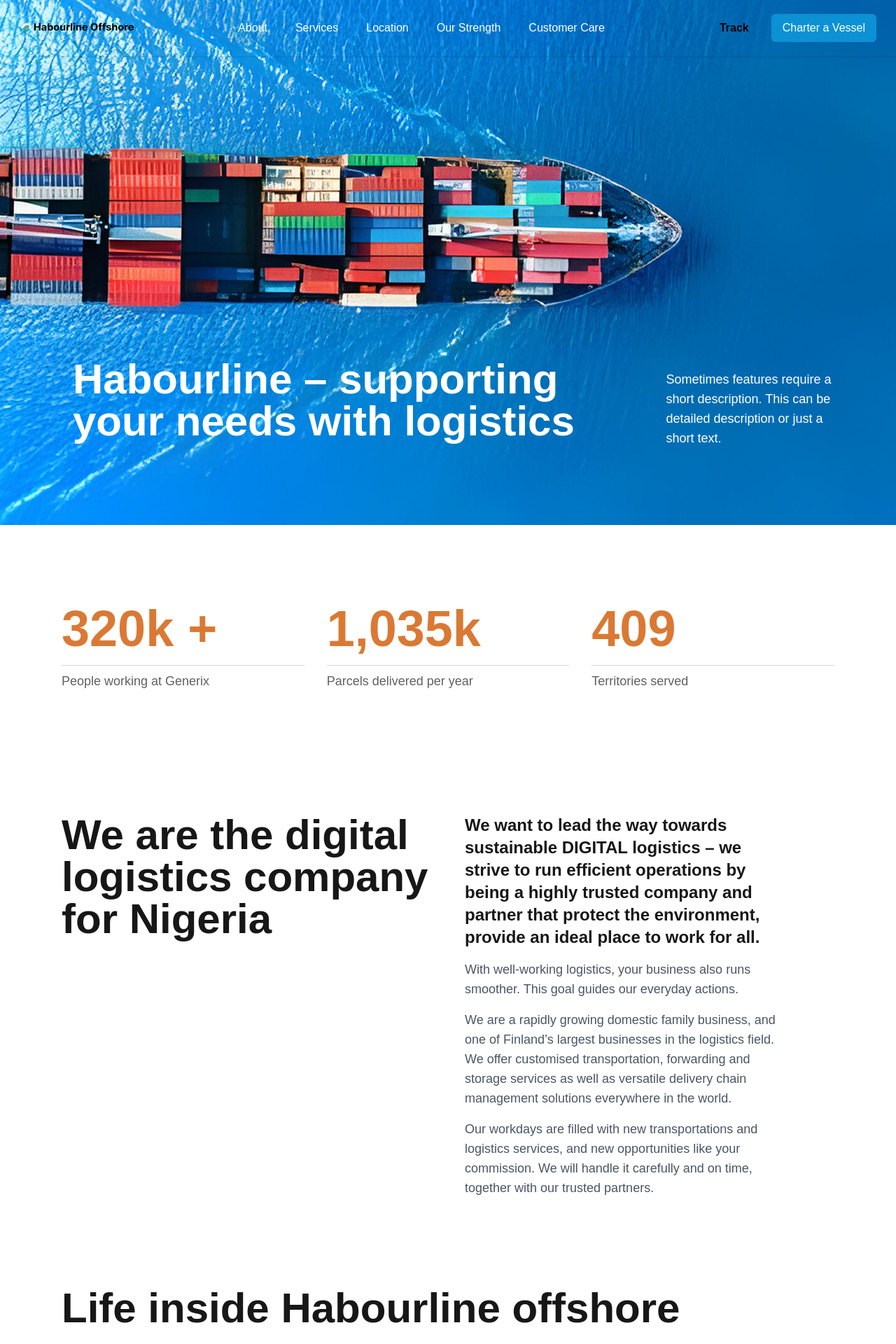
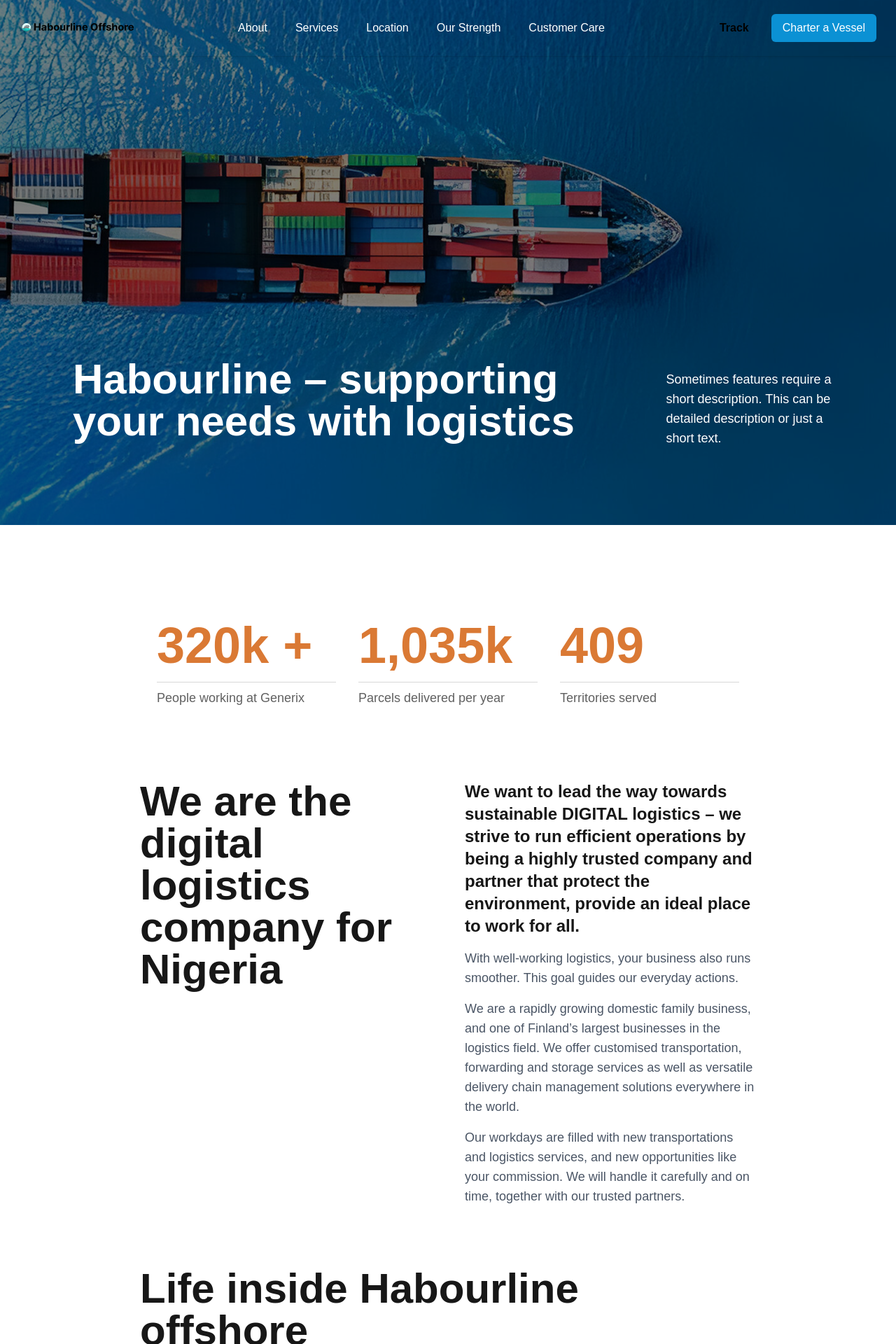
Before and after one commit to harrycode2790/habourline, a Next.js app: page /about in a window 1280 px wide. Shown: the top 1920 px of the page at 70% size. Built offline with nearby package versions, Linux system fonts and the light colour scheme.

Commit message:
made some changes to the about page ( background Color )

```diff
--- a/app/about/about-info.tsx
+++ b/app/about/about-info.tsx
@@ -12,7 +12,7 @@ const AboutInfoSection = () => {
   ];
 
   return (
-    <section className="max-w-6xl mx-auto px-6 py-16">
+    <section className="py-10">
       <h2 className="text-2xl md:text-[32px] font-bold mb-8">Get more info about us</h2>
       <div className="grid grid-cols-1 sm:grid-cols-2 lg:grid-cols-4 gap-6">
         {infoCards.map((item, index) => (
--- a/app/about/life-inside.tsx
+++ b/app/about/life-inside.tsx
@@ -2,7 +2,7 @@ import Image from "next/image";
 
 const LifeInside = () => {
   return (
-    <section className="max-w-6xl mx-auto px-6 py-16">
+    <section className="py-10">
       {/* Title */}
       <h2 className="text-2xl md:text-6xl font-bold text-center md:text-left mb-10">
         Life inside Habourline offshore
--- a/app/about/page.tsx
+++ b/app/about/page.tsx
@@ -15,15 +15,16 @@ export default function AboutPage() {
 
     return (
         <>
+
         <HeroSection
             title="Habourline – supporting your needs with logistics"
             description="Sometimes features require a short description. This can be detailed description or just a short text."
             backgroundImage="/images/about-top.png"
         />
 
-        <StatsSection stats= {stats} />
-
-        <TwoColumnText
+        <div className="container px-6 py-12 md:py-20 md:px-50">
+            <StatsSection stats= {stats} />
+            <TwoColumnText
             leftText="We are the digital logistics company for Nigeria"
             rightText={{
             bold: "We want to lead the way towards sustainable DIGITAL logistics – we strive to run efficient operations by being a highly trusted company and partner that protect the environment, provide an ideal place to work for all.",
@@ -33,13 +34,18 @@ export default function AboutPage() {
                 "Our workdays are filled with new transportations and logistics services, and new opportunities like your commission. We will handle it carefully and on time, together with our trusted partners."
             ],
             }}
-        />
+            />
+            <LifeInside />
 
-        <LifeInside />
+            <AboutInfoSection />
 
-        <AboutInfoSection />
+            <FooterPage />
+        </div>
 
-        <FooterPage />
+
+
+
+
         </>
     );
 }
--- a/components/FaqPage.tsx
+++ b/components/FaqPage.tsx
@@ -35,7 +35,7 @@ const FaqPage = () => {
     }
 
   return (
-    <section className="max-w-5xl py-12 md:opacity-50">
+    <section className="max-w-5xl md:opacity-50">
       <h2 className="text-2xl md:text-5xl font-bold text-center md:text-start mb-10">
         Frequently <br /> Asked Questions
       </h2>
--- a/components/Header.tsx
+++ b/components/Header.tsx
@@ -3,18 +3,11 @@ import { useState, useEffect } from "react";
 import Link from "next/link";
 import { Menu, X } from "lucide-react";
 import Image from "next/image";
-import { usePathname } from "next/navigation";
 
-const Header = ({ backgroundColor = "transparent" , textColor = 'gray-700', hoverColor = 'black'}) => {
+const Header = ({ backgroundColor = "white" , textColor = 'gray-700', hoverColor = 'black' }) => {
   const [isOpen, setIsOpen] = useState(false);
   const [scrolling, setScrolling] = useState(false);
   const [imageSrc, setImageSrc] = useState("/images/mobile_logo.png");
-  const currentPage = usePathname();
-  const whiteTextPages = ["/about"];
-
-  if (whiteTextPages.includes(currentPage)) {
-    textColor = "white";
-  }
 
   useEffect(() => {
     const handleScroll = () => {
@@ -102,8 +95,8 @@ const Header = ({ backgroundColor = "transparent" , textColor = 'gray-700', hove
 
       {/* Mobile Menu Dropdown */}
       {isOpen && (
-        <div className={`md:hidden mt-4 bg-${backgroundColor} p-4 rounded-md space-y-3`}>
-          <Link href="/about" className={`block hover:text-${scrolling ? 'blue-400' : hoverColor}`}>About</Link>
+        <div className={`md:hidden mt-4 p-4 rounded-md space-y-3`}>
+          <Link href="#" className={`block hover:text-${scrolling ? 'blue-400' : hoverColor}`}>About</Link>
           <Link href="#" className={`block hover:text-${scrolling ? 'blue-400' : hoverColor}`}>Services</Link>
           <Link href="#" className={`block hover:text-${scrolling ? 'blue-400' : hoverColor}`}>Location</Link>
           <Link href="#" className={`block hover:text-${scrolling ? 'blue-400' : hoverColor}`}>Our Strength</Link>
@@ -111,7 +104,7 @@ const Header = ({ backgroundColor = "transparent" , textColor = 'gray-700', hove
 
           {/* Mobile: Track & Login Buttons */}
           <div className="mt-4 flex flex-col space-y-2">
-            <Link href="#" className="font-semibold text-center">Track</Link>
+            <Link href="#" className="text-black font-semibold text-center">Track</Link>
             <button className="bg-[#0B91D4] text-white text-center px-4 py-2 rounded-md hover:bg-blue-400">
               <Link href="/">Charter a Vessel</Link>
             </button>
--- a/components/HeroSection.tsx
+++ b/components/HeroSection.tsx
@@ -11,17 +11,27 @@ interface HeroSectionProps {
 
 const HeroSection: React.FC<HeroSectionProps> = ({ title, description, backgroundImage }) => {
   return (
-    <section
+    <>
+
+      <section
         className="relative h-[522px] md:h-[750px] bg-cover bg-center text-white text-center md:text-left"
-        style={{ backgroundImage: `url(${backgroundImage})` }}>
+        style={{ backgroundImage: `url(${backgroundImage})` }}
+      >
 
-        <Header />
-        <div className="px-6  flex flex-col md:flex-row mt-16 md:mt-108 md:gap-8">
-            <h1 className="text-4xl md:text-6xl font-bold md:max-w-[847px] md:pl-20">{title}</h1>
-            <p className="mt-4 text-base md:text-lg max-w-xs md:max-w-3xs mx-auto">{description}</p>
+        <div className="absolute inset-0 bg-black/50"></div>
+
+        <Header backgroundColor="transparent" textColor="white" />
+
+        <div className="relative px-6 flex flex-col md:flex-row mt-16 md:mt-108 md:gap-8">
+          <p className="text-4xl md:text-6xl font-bold md:max-w-[847px] md:pl-20">
+            {title}
+          </p>
+          <p className="mt-4 text-base md:text-lg max-w-xs md:max-w-3xs mx-auto">
+            {description}
+          </p>
         </div>
-
-    </section>
+</section>
+    </>
   );
 };
 
--- a/components/StatsSection.tsx
+++ b/components/StatsSection.tsx
@@ -11,7 +11,7 @@ interface StatsSectionProps {
 
 const StatsSection: React.FC<StatsSectionProps> = ({ stats }) => {
   return (
-    <section className="py-28">
+    <section className="py-14">
       <div className="max-w-6xl mx-auto px-6 grid grid-cols-1 md:grid-cols-3 gap-8 text-center md:text-left">
         {stats.map((stat, index) => (
           <div key={index} className="flex flex-col">
--- a/components/TwoColumnText.tsx
+++ b/components/TwoColumnText.tsx
@@ -10,7 +10,7 @@ interface TwoColumnTextProps {
 
 const TwoColumnText: React.FC<TwoColumnTextProps> = ({ leftText, rightText }) => {
   return (
-    <section className="py-16 max-w-6xl mx-auto px-6 grid grid-cols-1 md:grid-cols-2 gap-12">
+    <section className="py-12 grid grid-cols-1 md:grid-cols-2 gap-12">
       {/* Left Column */}
       <div>
         <h2 className="text-2xl md:text-6xl font-bold">{leftText}</h2>
```
